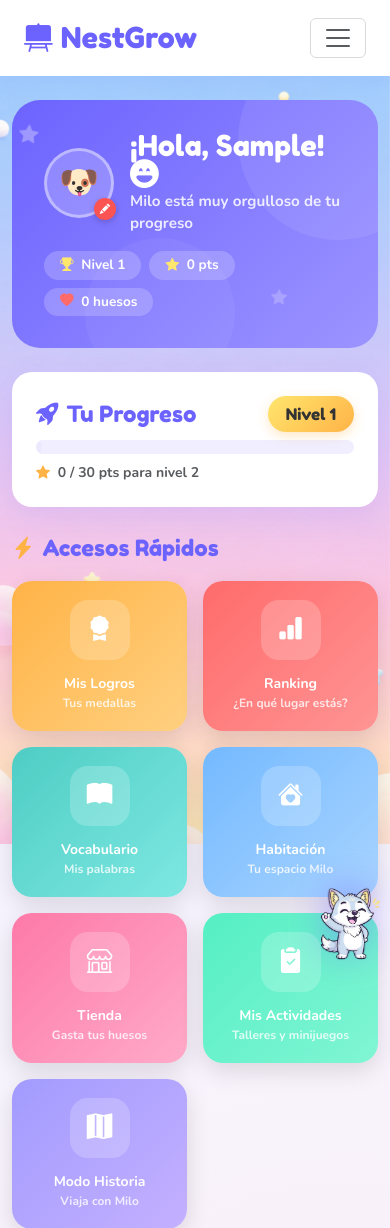
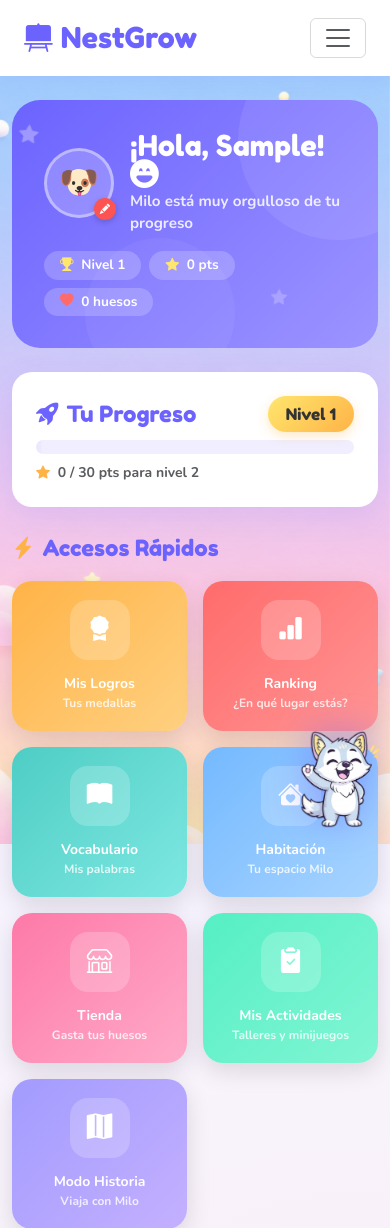
Before and after one commit to Sebastian-trejos/NESTGROW, a Django app: page /accounts/dashboard/estudiante/ in a window 390 px wide. Shown: the top 1228 px of the page. Run offline with Django 4.2, Linux system fonts and the light colour scheme; the visitor is signed in with stand-in values (Sample User, id 1); data comes from the database, SQL or seed files in the repository; data that the repository does not hold is empty.

Commit message:
Fix widget Milo: imagen visible y tamaño correcto
- Agrega float.classList.add('visible') en openBubble() para que Milo
  suba desde el borde inferior al abrirse por primera vez
- Sube el tamaño del avatar de 70px → 100px (desktop) y 60px → 80px (móvil)
  para que la imagen de Milo sea claramente visible

Co-Authored-By: Claude Sonnet 4.6 <noreply@anthropic.com>

```diff
--- a/static/css/style.css
+++ b/static/css/style.css
@@ -100,7 +100,7 @@ body.nestgrow-body {
 }
 
 .milo-avatar {
-  width: 70px;
+  width: 100px;
   transition: transform 0.2s ease;
   animation: miloFloat 3s ease-in-out infinite;
   filter: drop-shadow(0 -4px 18px rgba(108,99,255,0.45));
@@ -109,7 +109,7 @@ body.nestgrow-body {
 .milo-avatar:hover { transform: scale(1.1); }
 
 #miloImgFloat {
-  width: 70px;
+  width: 100px;
   transition: opacity 0.18s ease;
   display: block;
 }
@@ -865,8 +865,8 @@ body.nestgrow-body {
   .auth-card { padding: 30px 24px; }
   .milo-float { bottom: -120px; right: 10px; }
   .milo-float.visible { bottom: 12px; }
-  .milo-avatar { width: 60px; }
-  #miloImgFloat { width: 60px; }
+  .milo-avatar { width: 80px; }
+  #miloImgFloat { width: 80px; }
   .ws-cell { width: 28px; height: 28px; font-size: 0.85rem; }
 }
 
--- a/templates/base.html
+++ b/templates/base.html
@@ -397,6 +397,7 @@
     function openBubble() {
       if (comentaristaActivo) return;
       isOpen = true;
+      float.classList.add('visible');
       const pageCtx = getPageCtx();
       const role    = IS_AUTH ? (ROLE || 'none') : 'none';
       const ctxMap  = PAGE_MSGS[role] || PAGE_MSGS.none;
```
